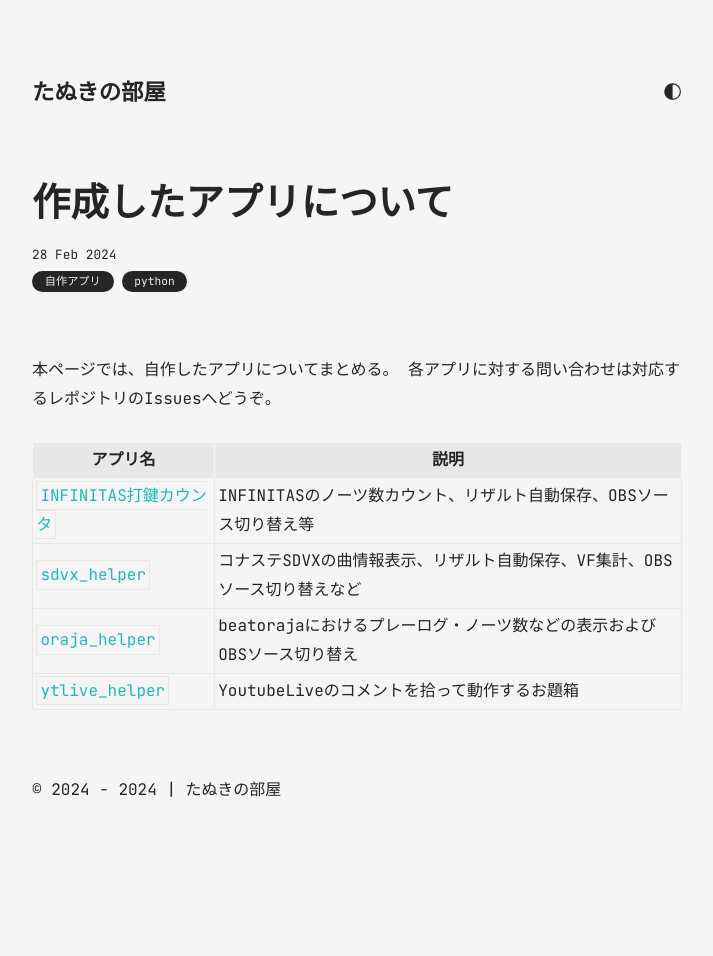
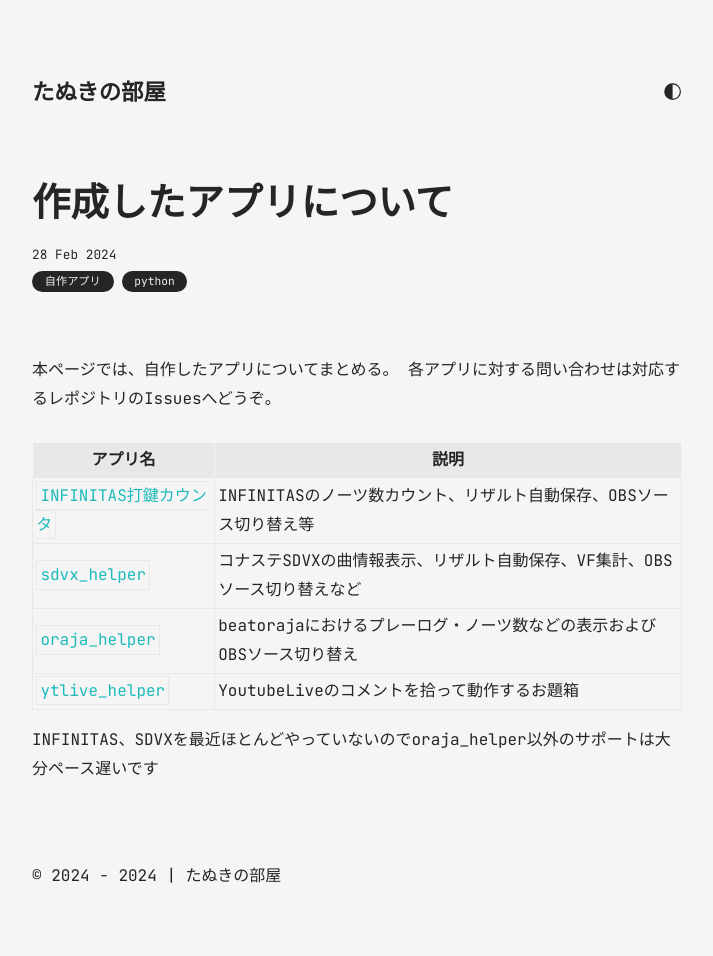
Before and after one commit to dj-kata/dj-kata.github.io, a Jekyll site: the page built from all_collections/_posts/2024-02-28-applications.md, in a window 1280 px wide. Shown: the whole page, without its empty margins (283-996 px from the left). Built offline with Jekyll 4.4.1, drawn with Linux system fonts in a browser that asks for light colours; before the commit the page ends 900 px from its top, so only the background shows below that.

Commit message:
Update 2024-02-28-applications.md

```diff
--- a/all_collections/_posts/2024-02-28-applications.md
+++ b/all_collections/_posts/2024-02-28-applications.md
@@ -14,3 +14,5 @@ categories: [自作アプリ, python]
 |[sdvx\_helper](https://github.com/dj-kata/sdvx_helper)|コナステSDVXの曲情報表示、リザルト自動保存、VF集計、OBSソース切り替えなど|
 |[oraja_helper](https://github.com/dj-kata/oraja_helper)|beatorajaにおけるプレーログ・ノーツ数などの表示およびOBSソース切り替え|
 |[ytlive\_helper](https://github.com/dj-kata/ytlive_helper)|YoutubeLiveのコメントを拾って動作するお題箱|
+
+~~INFINITAS、SDVXを最近ほとんどやっていないのでoraja_helper以外のサポートは大分ペース遅いです~~
```
